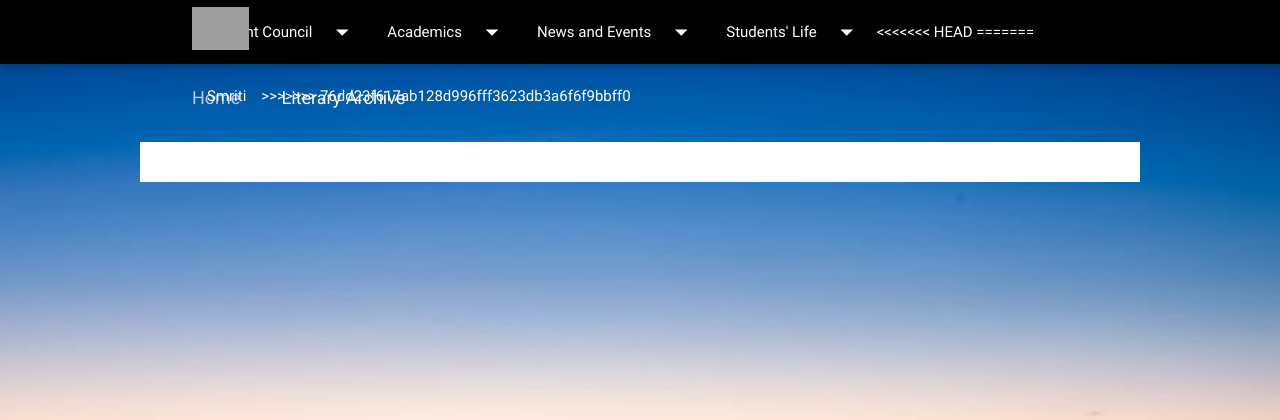
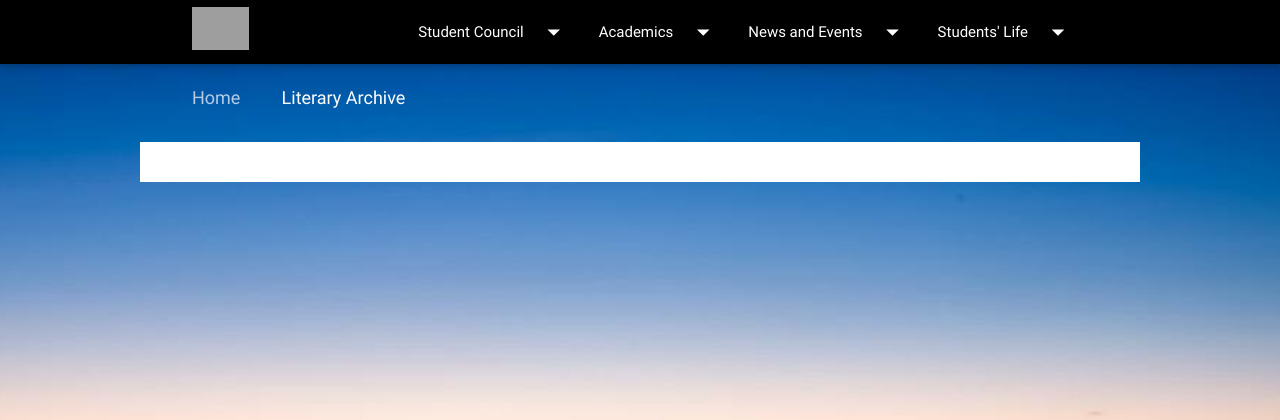
Before and after one commit to devmonster423/django-student-web, a Django app: template src/templates/blog.html in a window 1280 px wide. Shown: the top 420 px of the page. Run offline with Django 3.2, Linux system fonts and the light colour scheme; the template is opened without the code that fills it, so the values that code supplies are empty; some libraries are stand-ins or nearby versions; grey boxes are pictures that could not be loaded.

Commit message:
removed smriti from static.html

```diff
--- a/src/templates/static.html
+++ b/src/templates/static.html
@@ -72,11 +72,9 @@
 					<li><a class="dropdown-button" href="#!" data-activates="dropdown2">Academics<i class="material-icons right">arrow_drop_down</i></a></li>
 					<li><a class="dropdown-button" href="#!" data-activates="dropdown3">News and Events<i class="material-icons right">arrow_drop_down</i></a></li>
 					<li><a class="dropdown-button" href="#!" data-activates="dropdown4">Students' Life<i class="material-icons right">arrow_drop_down</i></a></li>
-<<<<<<< HEAD
+
 				<!--	<li><a href="/smriti">Smriti</a></li>  -->
-=======
-					<li><a href="/smriti">Smriti</a></li>
->>>>>>> 76dd23f617ab128d996fff3623db3a6f6f9bbff0
+
 				</ul>
 				<ul id="slide-out" class="side-nav collapsible collapsible-accordion">
 					<li class="bold"><a class="collapsible-header waves-effect waves-teal">Student Council</a>
```
